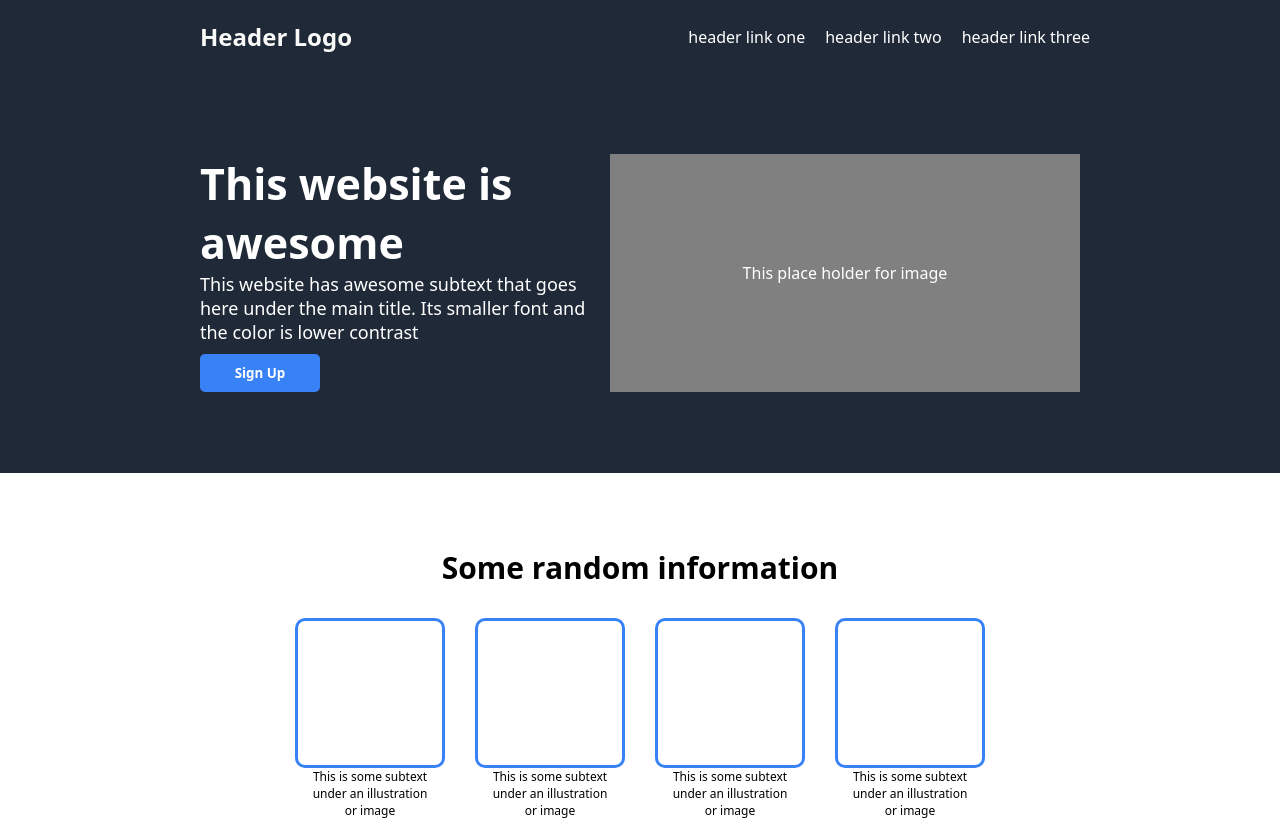
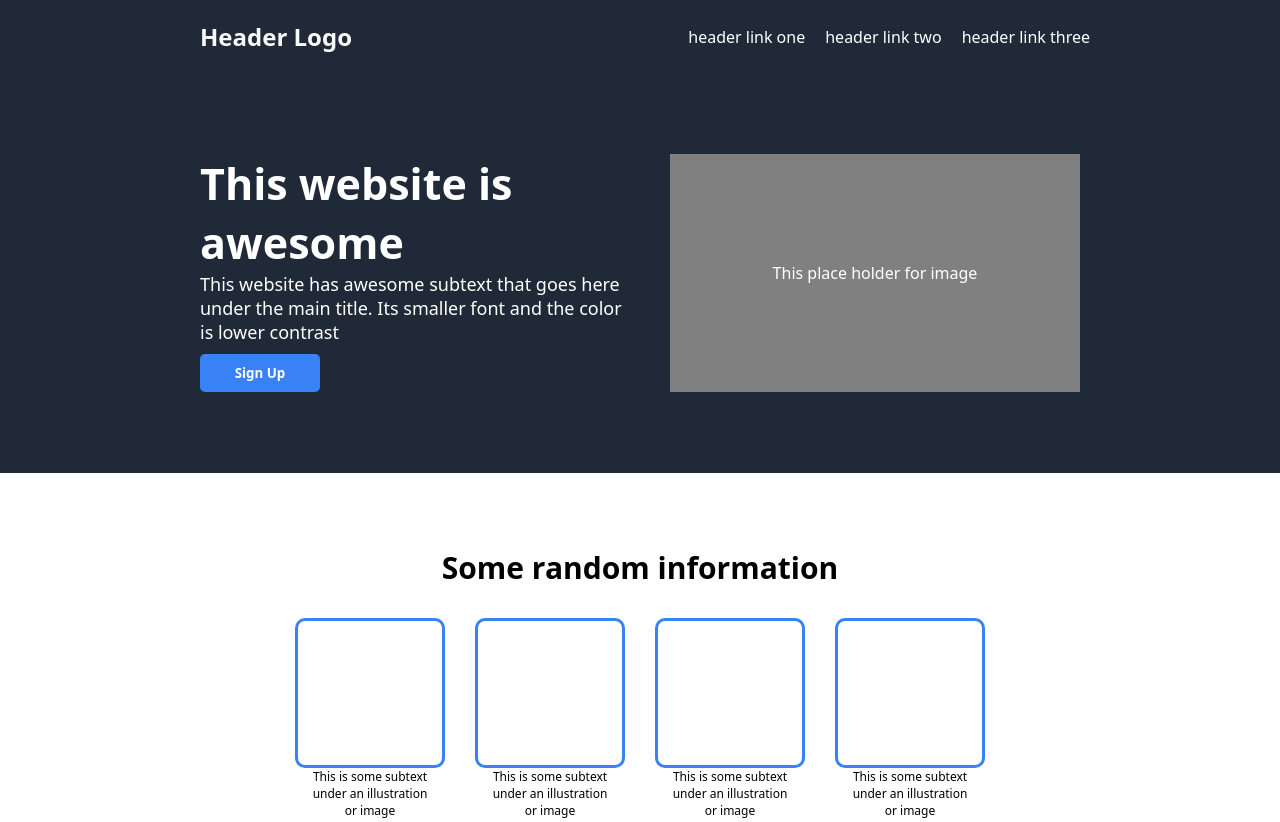
Before and after one commit to inbkp/landing-page, a plain HTML site: page index.html in a window 1280 px wide. Shown: the top 822 px of the page. Drawn offline with Linux system fonts and the light colour scheme.

Commit message:
Change size hero text in style.css

```diff
--- a/style.css
+++ b/style.css
@@ -75,7 +75,7 @@
     align-items: center;
     background-color: grey;
     flex: 1;
-    max-width: 470px;
+    max-width: 410px;
     min-height: 225px;
     /*flex: 0 1 460px; i dont want to use this because when the screen change to 768px the image going to bottom of the text
     min-height: 241px; */
@@ -85,7 +85,7 @@
 .hero-text
 {
     /*border: 1px solid black;*/
-    max-width: 400px;
+    max-width: 430px;
 }
 
 .hero-text h3
```
